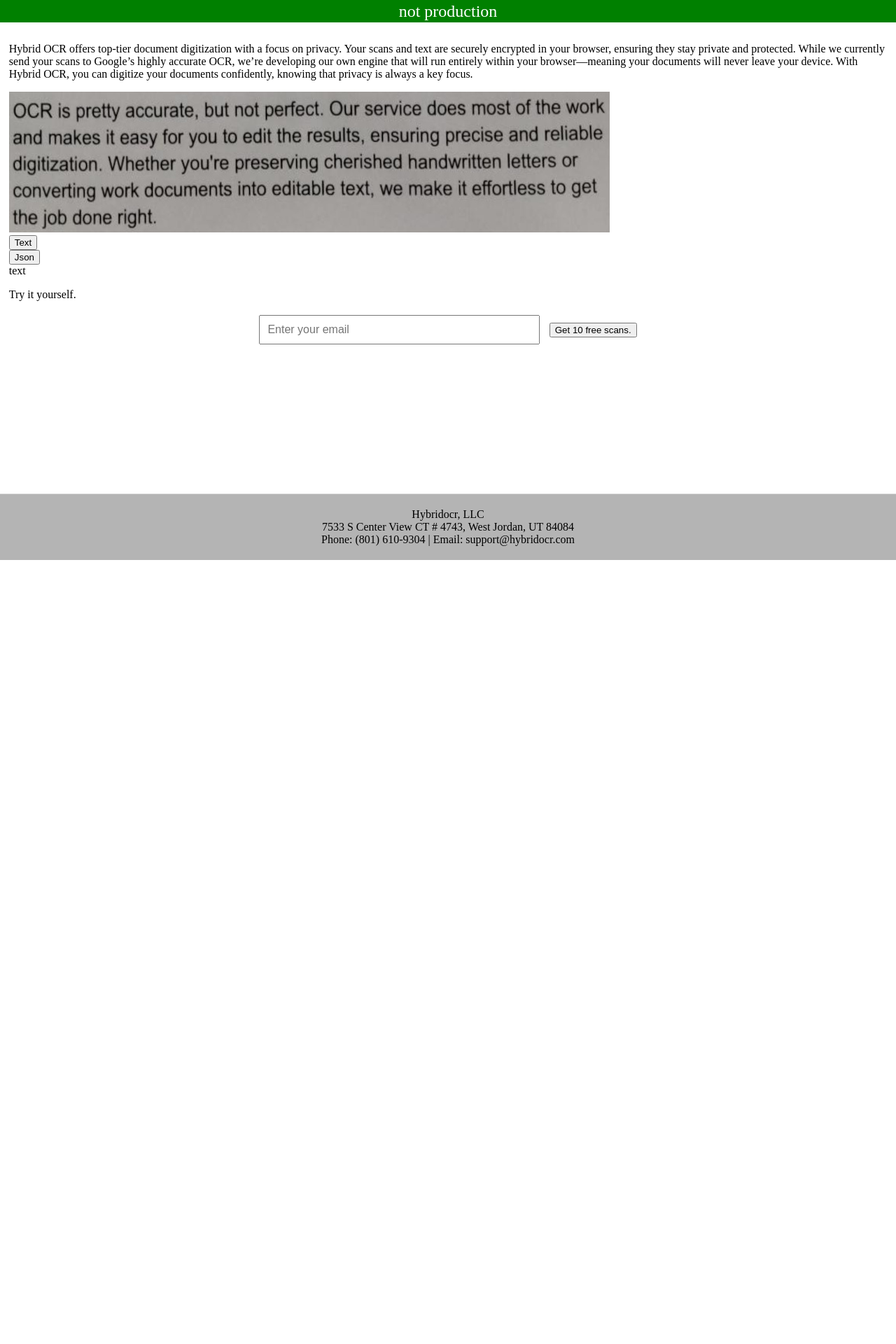
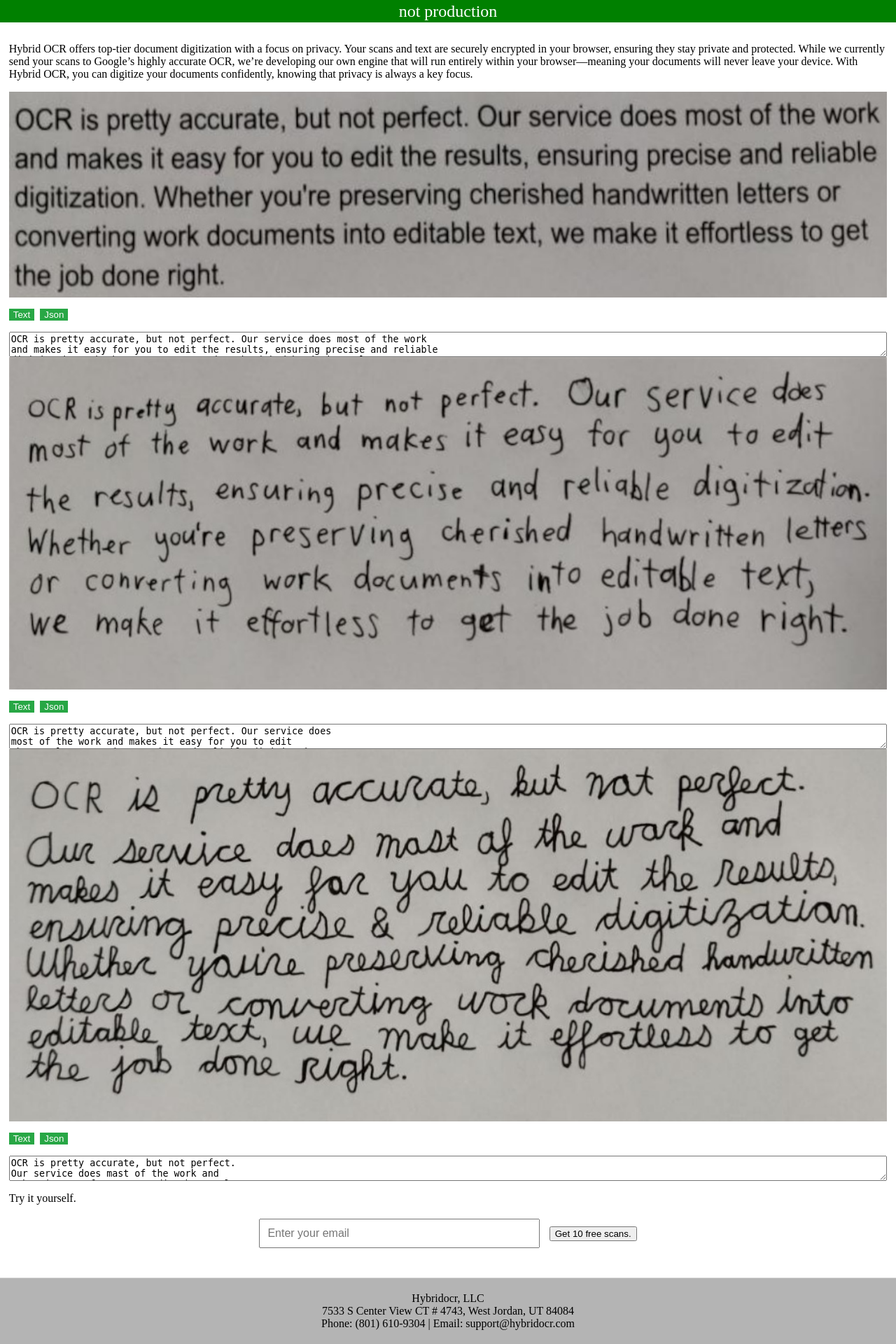
Before and after one commit to ezekielnewren/hybridocr, a Python web app: template website/templates/index.html in a window 1280 px wide. Shown: the whole page at 70% size. Before the commit the page ends 800 px from the top, so only its background shows below. Run offline with Jinja, Linux system fonts and the light colour scheme; the template is opened without the code that fills it: most values are stand-ins (such as "Sample title", 1, 10 or a date in 2020).

Commit message:
functional, but ugly. Am able to display 3 example ocr cases

```diff
--- a/website/static/css/style.css
+++ b/website/static/css/style.css
@@ -1,5 +1,30 @@
+.showcase {
+  display: flex;
+  flex-direction: column;
+  gap: 1rem;
+}
+
+.tab-button-container {
+  display: flex;
+  justify-content: left;
+  align-items: center;
+  gap: 0.5rem;
+}
+
 .tab-button {
+  background-color: #28a745;
+  color: white;
+  border: none;
+  cursor: pointer;
+  transition: background-color 0.3s ease, transform 0.2s ease;
+}
 
+.tab-button:hover {
+  background-color: #218838;
+}
+
+.tab-display {
+  display: flex;
 }
 
 .tab-content {
--- a/website/templates/index.html
+++ b/website/templates/index.html
@@ -117,17 +117,40 @@
         });
 
         document.addEventListener("DOMContentLoaded", () => {
-            const tabButton = document.querySelectorAll(".tab-button");
-            const tabContent = document.querySelectorAll(".tab-content");
+            const showcase = document.querySelectorAll(".showcase");
 
-            tabButton.forEach(v => {
-                v.addEventListener("click", () => {
-                    tabButton.forEach(btn => btn.classList.remove("active"));
-                    v.classList.add("active");
-                    tabContent.forEach(v1 => v1.classList.remove("active"));
-                    const tabId = v.getAttribute("data-tab");
-                    document.querySelector(`#${tabId}`).classList.add("active");
-                })
+            showcase.forEach(async v0 => {
+                const tabButton = v0.querySelectorAll(".tab-button");
+                const e_image = v0.querySelector("img");
+                const textArea = v0.querySelector("textarea");
+                const example = v0.getAttribute("data-example")
+
+                e_image.src = `/static/image/${example}.jpg`
+                const path0 = `/static/ocr/${example}.json`
+                const r0 = await fetch(path0);
+                if (!r0.ok) {
+                    const errMessage = `Failed to load file: ${path0}`;
+                    textArea.value = errMessage;
+                    console.log(errMessage);
+                }
+                const json = JSON.parse(await r0.text());
+
+                const contentJson = JSON.stringify(json, null, 2);
+                const contentText = json.fullTextAnnotation.text;
+
+                tabButton.forEach(btn => {
+                    btn.addEventListener("click", () => {
+                        tabButton.forEach(v1 => v1.classList.remove("active"));
+                        btn.classList.add("active");
+                        const type = btn.getAttribute("data-tab");
+                        if (type === "text") {
+                            textArea.value = contentText;
+                        } else if (type === "json") {
+                            textArea.value = contentJson;
+                        }
+                    });
+                });
+                tabButton.item(0).click();
             });
         });
 
@@ -147,20 +170,37 @@
         privacy is always a key focus.
     </p>
 
-    <div>
-        <img src="/static/image/machine_print.jpg" alt="machine print example">
-        <div>
-            <button class="tab-button active" data-tab="tab1-1">Text</button>
-            <button class="tab-button" data-tab="tab1-2">Json</button>
+    <div class="showcase" data-example="machine_print">
+        <img src="" alt="machine print example">
+        <div class="tab-button-container">
+            <button class="tab-button active" data-tab="text">Text</button>
+            <button class="tab-button" data-tab="json">Json</button>
         </div>
-        <div>
-            <div id="tab1-1" class="tab-content active">
-                text
-            </div>
-            <div id="tab1-2" class="tab-content">
-                json
-            </div>
+        <textarea class="tab-display" readonly>
+            No data yet.
+        </textarea>
+    </div>
+
+    <div class="showcase" data-example="block_letters">
+        <img src="" alt="block letters example">
+        <div class="tab-button-container">
+            <button class="tab-button active" data-tab="text">Text</button>
+            <button class="tab-button" data-tab="json">Json</button>
         </div>
+        <textarea class="tab-display" readonly>
+            No data yet.
+        </textarea>
+    </div>
+
+    <div class="showcase" data-example="cursive">
+        <img src="" alt="cursive example">
+        <div class="tab-button-container">
+            <button class="tab-button active" data-tab="text">Text</button>
+            <button class="tab-button" data-tab="json">Json</button>
+        </div>
+        <textarea class="tab-display" readonly>
+            No data yet.
+        </textarea>
     </div>
 
     <p>Try it yourself.</p>
```
